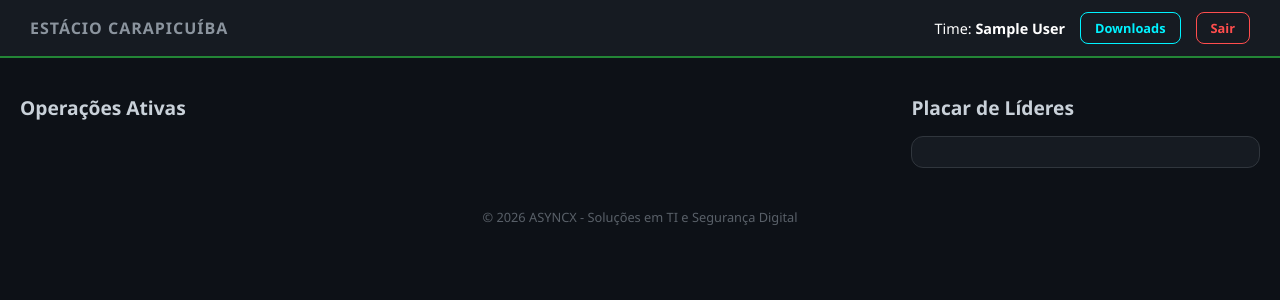
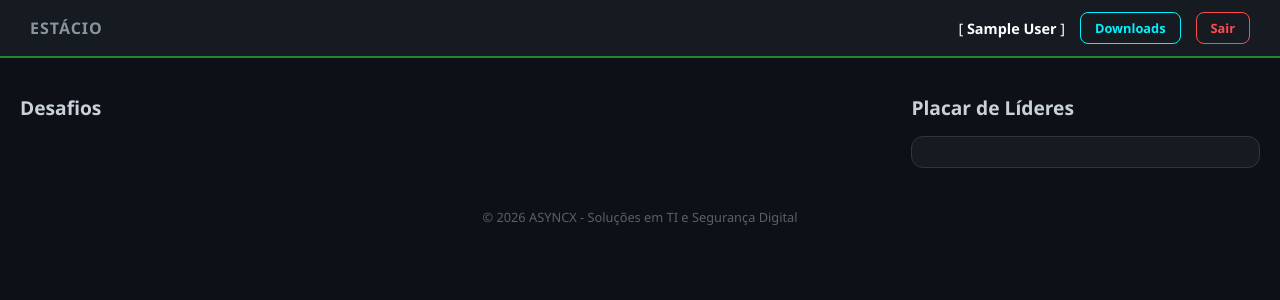
Before and after one commit to Gilson-Ferrer/hcb-portal, a Flask app: page /dashboard in a window 1280 px wide. Shown: the top 300 px of the page. Run offline with Flask 3, Linux system fonts and the light colour scheme; the visitor is signed in with stand-in values (Sample User, id 1); data that the repository does not hold is empty; some libraries are stand-ins or nearby versions.

Commit message:
Update pages

```diff
--- a/templates/dashboard.html
+++ b/templates/dashboard.html
@@ -141,11 +141,11 @@
 
     <div class="nav">
         <div class="nav-left">
-            ESTÁCIO CARAPICUÍBA
+            ESTÁCIO
         </div>
 
         <div class="nav-right">
-            <span class="team-info">Time: <strong>{{ session['team_name'] }}</strong></span>
+            <span class="team-info">[ <strong>{{ session['team_name'] }}</strong> ]</span>
             <a href="/downloads" class="btn-nav btn-download">Downloads</a>
             <a href="/logout" class="btn-nav btn-logout">Sair</a>
         </div>
@@ -153,7 +153,7 @@
 
     <div class="main">
         <section>
-            <h2 style="font-size: 1.2rem; margin-bottom: 15px;">Operações Ativas</h2>
+            <h2 style="font-size: 1.2rem; margin-bottom: 15px;">Desafios</h2>
             {% for c in challenges %}
             <div class="challenge-row {% if c.id in solved_ids %}solved{% endif %}">
                 <div class="challenge-info">
--- a/templates/login.html
+++ b/templates/login.html
@@ -9,7 +9,7 @@
         :root {
             --bg-color: #050505;
             --card-bg: #0f0f0f;
-            --accent-color: #00f2ff; /* Ciano moderno */
+            --accent-color: #00f2ff;
             --text-primary: #ffffff;
             --text-secondary: #a0a0a0;
             --border-color: #1f1f1f;
```
